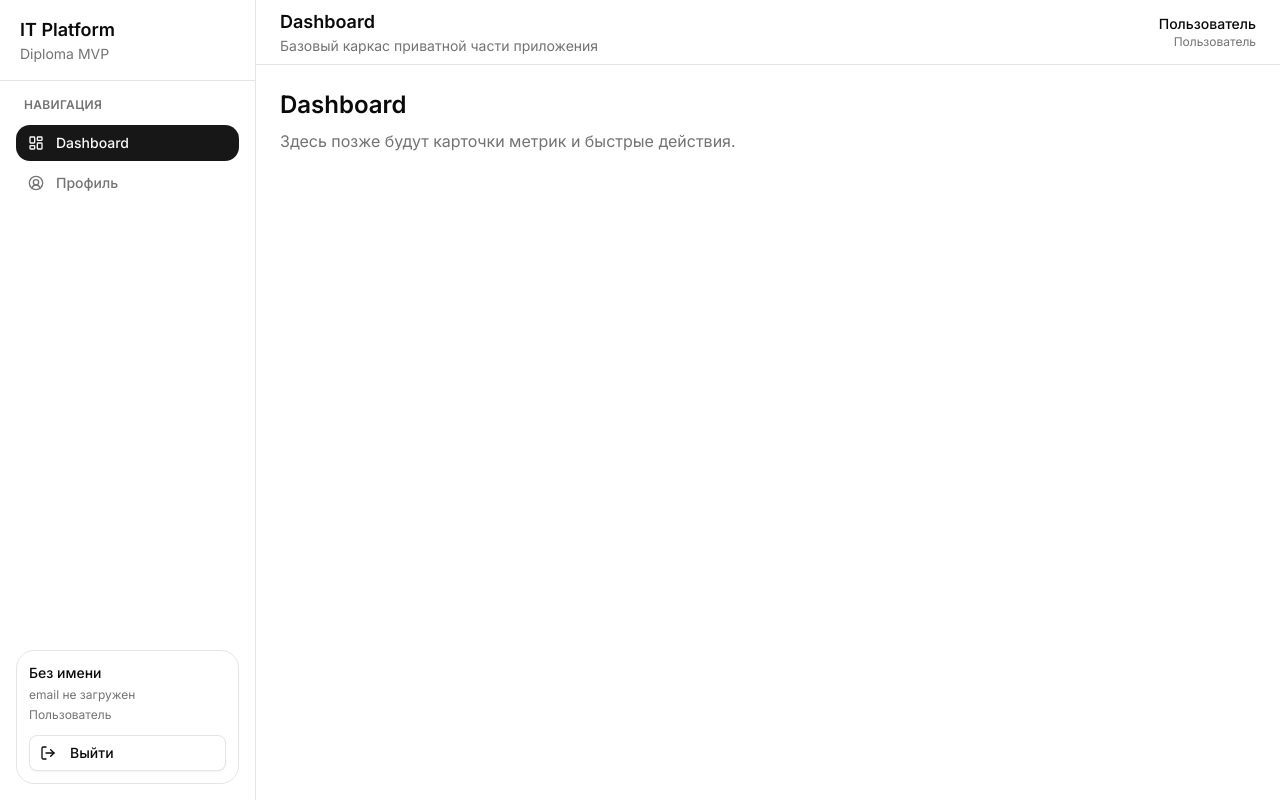
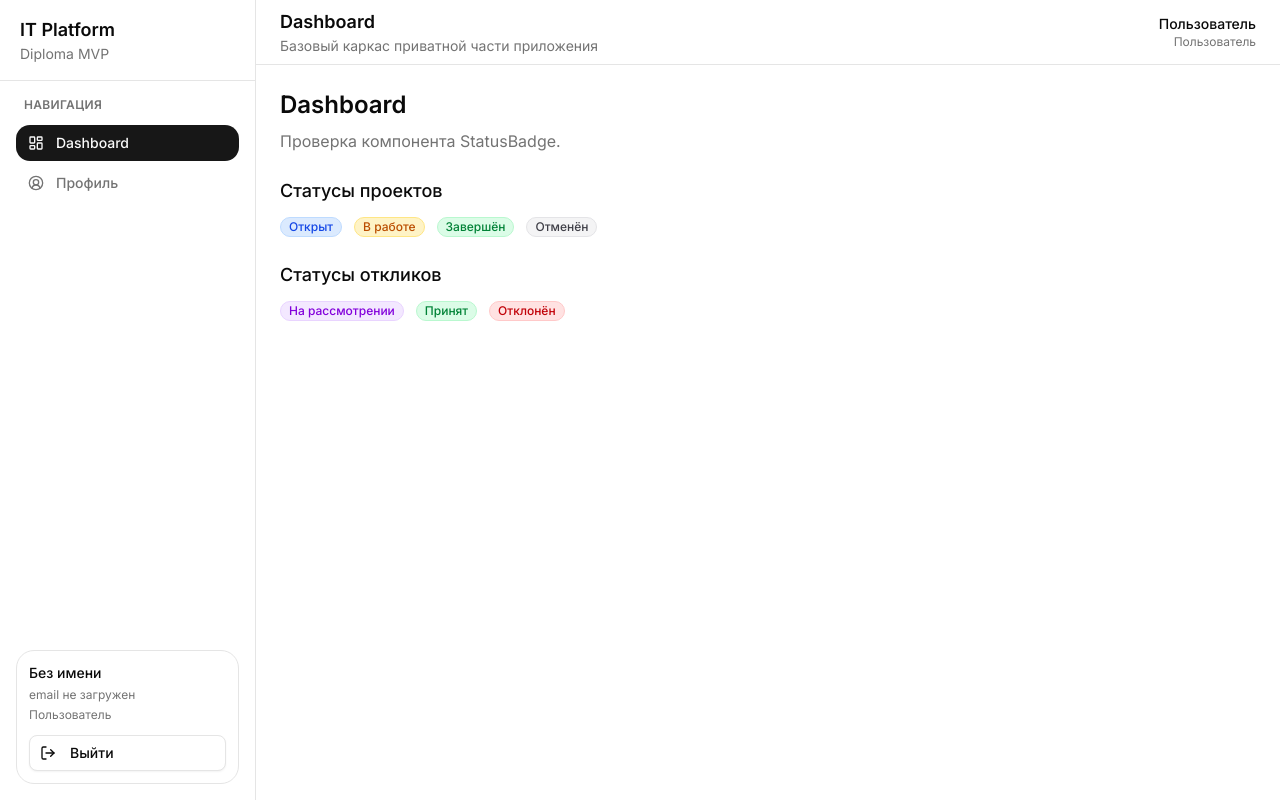
Before and after one commit to UsachevDev/it-platform-diploma, a Next.js app in the folder apps/web/: page /dashboard in a window 1280 px wide. Built offline with nearby package versions, Linux system fonts and the light colour scheme.

Commit message:
feat: add reusable status badge component

```diff
--- a/apps/web/src/app/(app)/dashboard/page.tsx
+++ b/apps/web/src/app/(app)/dashboard/page.tsx
@@ -1,10 +1,33 @@
+import { StatusBadge } from "@/components/common/status-badge";
+
 export default function DashboardPage() {
   return (
-    <div className="space-y-2">
-      <h2 className="text-2xl font-semibold">Dashboard</h2>
-      <p className="text-muted-foreground">
-        Здесь позже будут карточки метрик и быстрые действия.
-      </p>
+    <div className="space-y-6">
+      <div className="space-y-2">
+        <h2 className="text-2xl font-semibold">Dashboard</h2>
+        <p className="text-muted-foreground">
+          Проверка компонента StatusBadge.
+        </p>
+      </div>
+
+      <div className="space-y-3">
+        <h3 className="text-lg font-medium">Статусы проектов</h3>
+        <div className="flex flex-wrap gap-3">
+          <StatusBadge status="OPEN" />
+          <StatusBadge status="IN_WORK" />
+          <StatusBadge status="DONE" />
+          <StatusBadge status="CANCELED" />
+        </div>
+      </div>
+
+      <div className="space-y-3">
+        <h3 className="text-lg font-medium">Статусы откликов</h3>
+        <div className="flex flex-wrap gap-3">
+          <StatusBadge status="PENDING" />
+          <StatusBadge status="ACCEPTED" />
+          <StatusBadge status="REJECTED" />
+        </div>
+      </div>
     </div>
   );
 }
--- /dev/null
+++ b/apps/web/src/components/common/status-badge.tsx
@@ -0,0 +1,59 @@
+import { Badge } from "@/components/ui/badge";
+
+type ProjectStatus = "OPEN" | "IN_WORK" | "DONE" | "CANCELED";
+type BidStatus = "PENDING" | "ACCEPTED" | "REJECTED";
+
+type StatusBadgeProps = {
+  status: ProjectStatus | BidStatus;
+};
+
+const statusMap: Record<
+  ProjectStatus | BidStatus,
+  {
+    label: string;
+    className: string;
+  }
+> = {
+  OPEN: {
+    label: "Открыт",
+    className: "border-blue-200 bg-blue-100 text-blue-700 hover:bg-blue-100",
+  },
+  IN_WORK: {
+    label: "В работе",
+    className:
+      "border-amber-200 bg-amber-100 text-amber-700 hover:bg-amber-100",
+  },
+  DONE: {
+    label: "Завершён",
+    className:
+      "border-green-200 bg-green-100 text-green-700 hover:bg-green-100",
+  },
+  CANCELED: {
+    label: "Отменён",
+    className: "border-zinc-200 bg-zinc-100 text-zinc-700 hover:bg-zinc-100",
+  },
+  PENDING: {
+    label: "На рассмотрении",
+    className:
+      "border-purple-200 bg-purple-100 text-purple-700 hover:bg-purple-100",
+  },
+  ACCEPTED: {
+    label: "Принят",
+    className:
+      "border-green-200 bg-green-100 text-green-700 hover:bg-green-100",
+  },
+  REJECTED: {
+    label: "Отклонён",
+    className: "border-red-200 bg-red-100 text-red-700 hover:bg-red-100",
+  },
+};
+
+export function StatusBadge({ status }: StatusBadgeProps) {
+  const config = statusMap[status];
+
+  return (
+    <Badge variant="outline" className={config.className}>
+      {config.label}
+    </Badge>
+  );
+}
```
